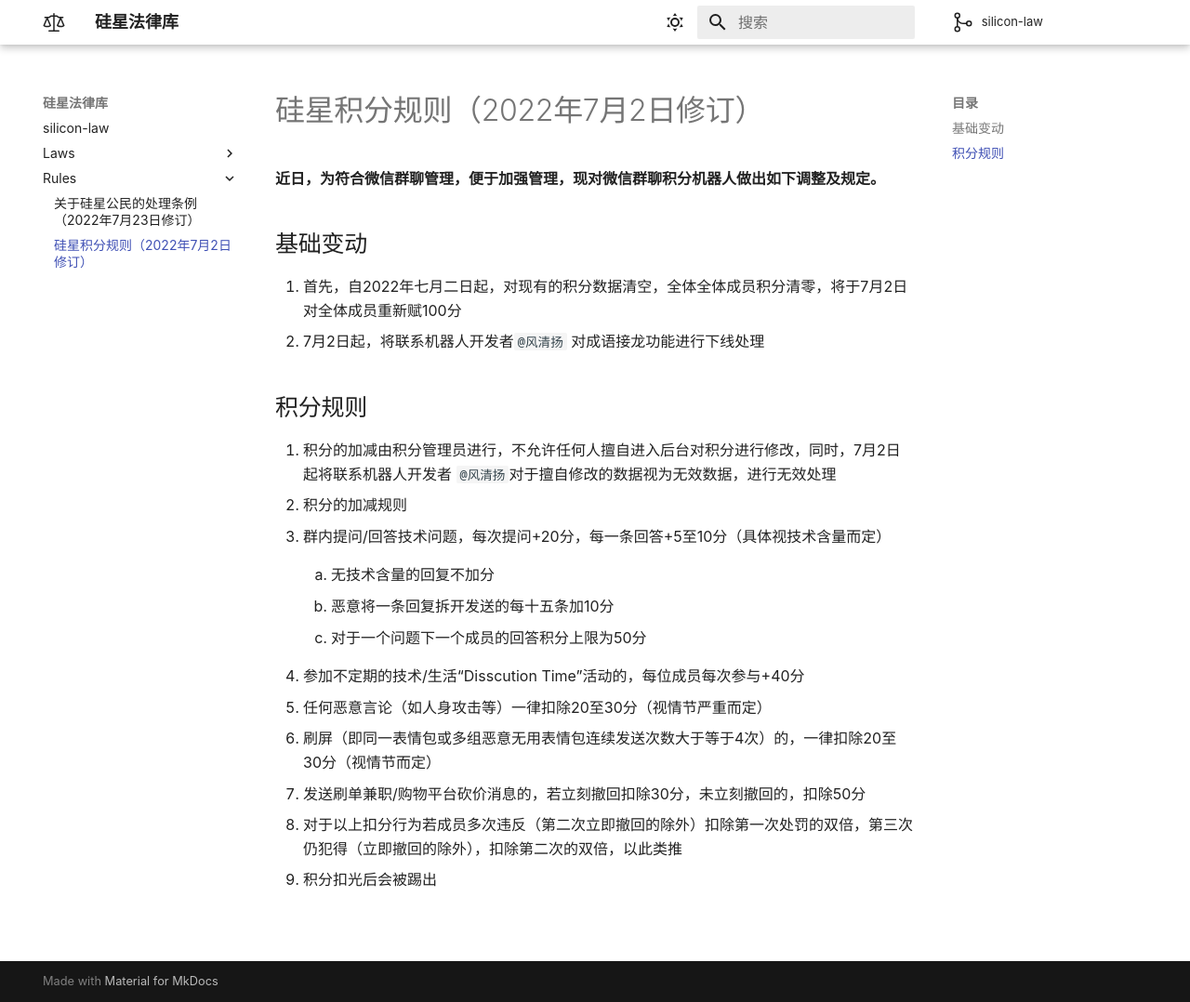
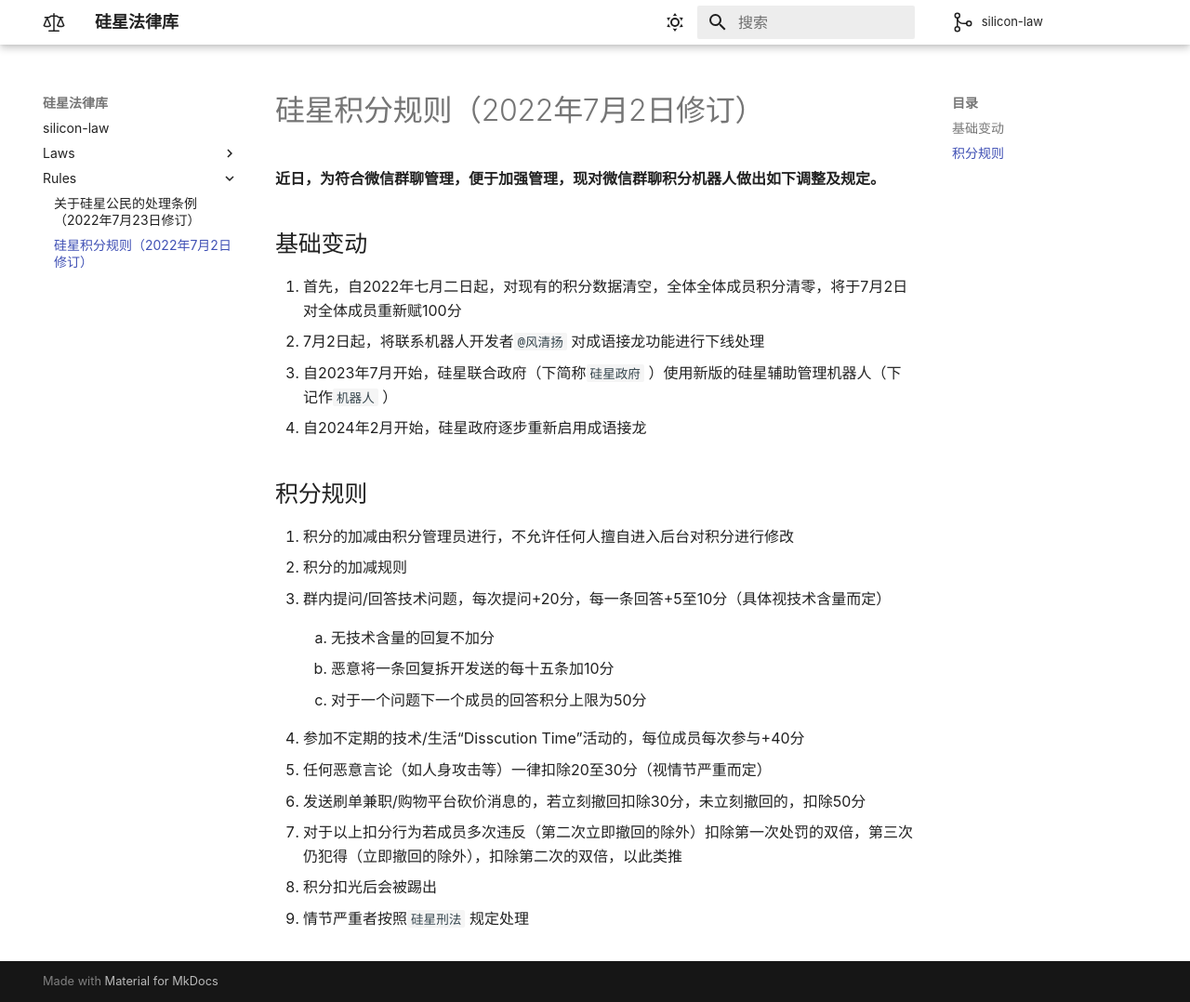
Before and after one commit to silicon-star-united-government/silicon-law, an MkDocs documentation site: the page built from docs/rules/硅星积分规则.md, in a window 1280 px wide and 1078 px high. Shown: the whole window at 93% size. Built offline with MkDocs 1.6.1 and Material for MkDocs 9.7.7, drawn with Linux system fonts in a browser that asks for light colours; comment, search, counter and statistics services are not loaded.

Commit message:
修改条款
废除了刷屏相关的一条条款
增加了新版机器人的启用说明
删除了一条无用重复表述：“自……积分作废处理”

```diff
--- a/docs/rules/硅星积分规则.md
+++ b/docs/rules/硅星积分规则.md
@@ -6,10 +6,12 @@
 
 1. 首先，自2022年七月二日起，对现有的积分数据清空，全体全体成员积分清零，将于7月2日对全体成员重新赋100分
 2. 7月2日起，将联系机器人开发者` @风清扬` 对成语接龙功能进行下线处理
+3. 自2023年7月开始，硅星联合政府（下简称` 硅星政府` ）使用新版的硅星辅助管理机器人（下记作` 机器人` ）
+4. 自2024年2月开始，硅星政府逐步重新启用成语接龙
 
 ## 积分规则
 
-1. 积分的加减由积分管理员进行，不允许任何人擅自进入后台对积分进行修改，同时，7月2日起将联系机器人开发者 `@风清扬 `对于擅自修改的数据视为无效数据，进行无效处理
+1. 积分的加减由积分管理员进行，不允许任何人擅自进入后台对积分进行修改
 2. 积分的加减规则
 
    1. 群内提问/回答技术问题，每次提问+20分，每一条回答+5至10分（具体视技术含量而定）
@@ -24,10 +26,10 @@
 
    3. 任何恶意言论（如人身攻击等）一律扣除20至30分（视情节严重而定）
 
-   4. 刷屏（即同一表情包或多组恶意无用表情包连续发送次数大于等于4次）的，一律扣除20至30分（视情节而定）
+   4. 发送刷单兼职/购物平台砍价消息的，若立刻撤回扣除30分，未立刻撤回的，扣除50分
 
-   5. 发送刷单兼职/购物平台砍价消息的，若立刻撤回扣除30分，未立刻撤回的，扣除50分
+   5. 对于以上扣分行为若成员多次违反（第二次立即撤回的除外）扣除第一次处罚的双倍，第三次仍犯得（立即撤回的除外），扣除第二次的双倍，以此类推
 
-   6. 对于以上扣分行为若成员多次违反（第二次立即撤回的除外）扣除第一次处罚的双倍，第三次仍犯得（立即撤回的除外），扣除第二次的双倍，以此类推
+   6. 积分扣光后会被踢出
 
-   7. 积分扣光后会被踢出
+   7. 情节严重者按照` 硅星刑法` 规定处理
```
